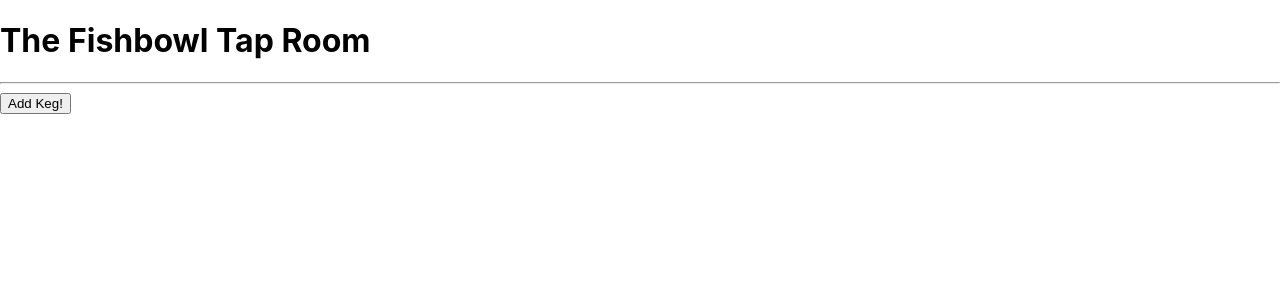
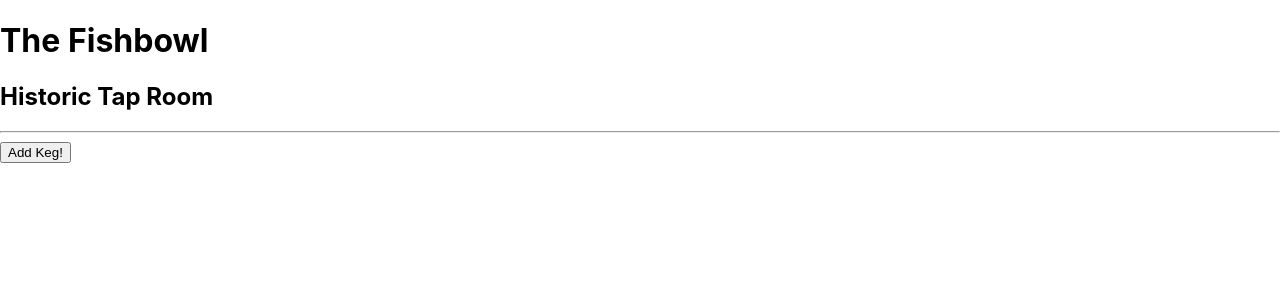
Before and after one commit to kate-skorija/taproom-react, a React (Create React App) app: page / in a window 1280 px wide. Shown: the top 300 px of the page. Built offline with nearby package versions, Linux system fonts and the light colour scheme.

Commit message:
fix bug so that user can return to list after details page

```diff
--- a/src/components/Header.js
+++ b/src/components/Header.js
@@ -2,7 +2,11 @@ import React from "react";
 
 function Header(){
   return (
-    <h1>The Fishbowl Tap Room</h1>
+    <React.Fragment>
+      <h1>The Fishbowl</h1>
+      <h2>Historic Tap Room</h2>
+      <hr />
+    </React.Fragment>
   );
 }
 
--- a/src/components/KegControl.js
+++ b/src/components/KegControl.js
@@ -4,6 +4,7 @@ import KegList from './KegList';
 import KegDetail from './KegDetail';
 
 class KegControl extends React.Component {
+
   constructor(props) {
     super(props);
     this.state = {
@@ -19,10 +20,11 @@ class KegControl extends React.Component {
         formVisibleOnPage: false,
         selectedKeg: null
       });
-    }
+    } else {
     this.setState(prevState => ({
       formVisibleOnPage: !prevState.formVisibleOnPage
     }));
+    }
   }
 
   handleAddingNewKegToList = (newKeg) => {
@@ -32,27 +34,17 @@ class KegControl extends React.Component {
 
   handleChangingSelectedKeg = (id) => {
     const selectedKeg = this.state.masterKegList.filter(keg => keg.id === id)[0];
-    this.setState({selectedKeg: selectedKeg});
+    this.setState({selectedKeg: selectedKeg, formVisibleOnPage: false});
   }
 
   handlePintSold = (id) => {
-    console.log("pints sold reached!")
     const selectedKeg = this.state.masterKegList.filter(keg => keg.id === id)[0];
     if (selectedKeg.pintsRemaining > 0){
       selectedKeg.pintsRemaining = (selectedKeg.pintsRemaining - 1);
     }
     this.setState({selectedKeg: selectedKeg});
     this.setState({selectedKeg: null});
-    // const editedMasterKegList = this.state.masterKegList
-    // .filter(keg => keg.id !== this.state.selectedKeg.id)
-  //   // .concat(selectedKeg);
-  // this.setState({
-  //     masterTicketList: editedMasterKegList,
-  //     selectedKeg: null
-  //   });
-
   }
-
 
   render(){
     let currentlyVisibleState = null;
--- a/src/components/KegDetail.js
+++ b/src/components/KegDetail.js
@@ -11,7 +11,6 @@ function KegDetail(props){
       <p>Price: {props.keg.price} per pint</p>
       <p>Alcohol Content: {props.keg.alcoholContent}</p>
       <p>Pints Remaining: {props.keg.pintsRemaining}</p>
-      {/* <button onClick={ props.onPintSold }>Pint Sold</button> */}
       <hr/>
     </React.Fragment>
   );
@@ -20,6 +19,5 @@ function KegDetail(props){
 KegDetail.propTypes = {
   keg: PropTypes.object,
   onPintSold: PropTypes.func,
-  // pintsRemaining: PropTypes.number
 };
 export default KegDetail;
--- a/src/components/KegList.js
+++ b/src/components/KegList.js
@@ -9,21 +9,17 @@ function KegList(props) {
 
   return (
     <React.Fragment>
-      <hr/>
       {props.kegList.map((keg) =>
         <Keg
           whenKegClicked = { props.onKegSelection }
           whenPintSold = { props.onPintSoldClick }
           name={keg.name}
           brand={keg.brand}
-          // price={keg.price}
-          // alcoholContent={keg.alcoholContent}
           pintsRemaining={keg.pintsRemaining}
           id={keg.id}
           key={keg.id}
           />
       )}
-      {/* <button onClick = {() => editPints(props.keg.pintsRemaining)}></button> */}
     </React.Fragment>
   );
 }
```
Also changed, not shown: src/components/Keg.js (+0 -8 lines).
